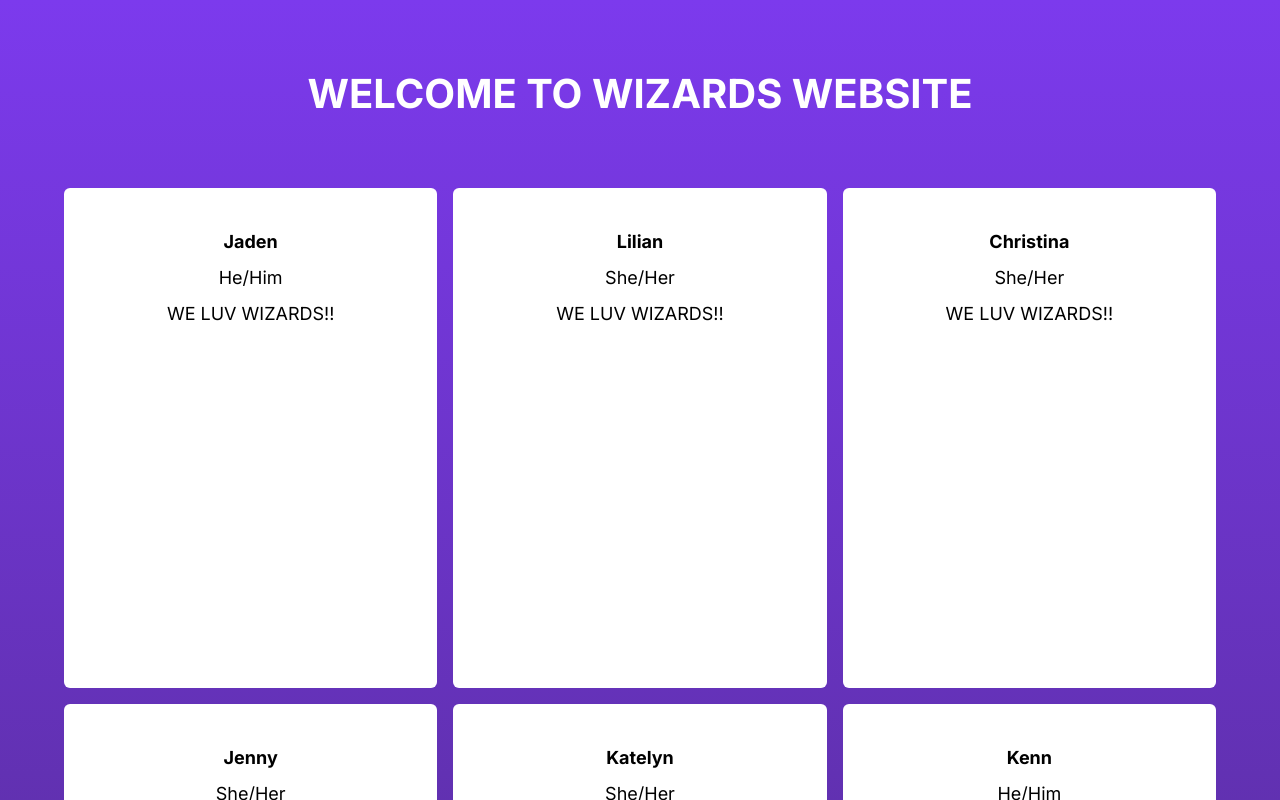
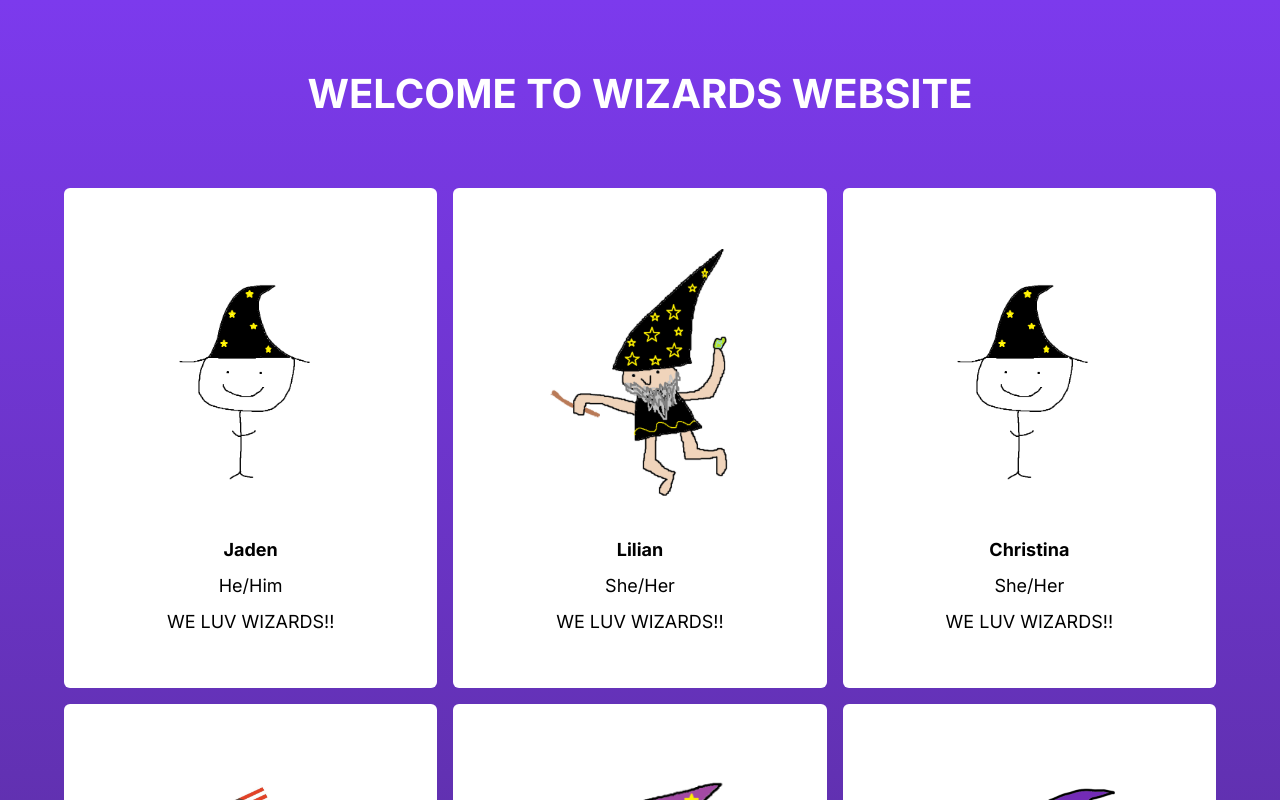
Before and after one commit to joshiosimoe/wizards-website, a Next.js app: page / in a window 1280 px wide. Shown: the top 800 px of the page. Built offline with nearby package versions, Linux system fonts and the light colour scheme.

Commit message:
Added Images Back

```diff
--- a/src/app/components/WizardCards.tsx
+++ b/src/app/components/WizardCards.tsx
@@ -5,14 +5,14 @@ import Image from "next/image"
 const WizardCards = (props:any) => {
     return(
         <div className="bg-white h-[500px] rounded-md flex flex-col items-center p-10 gap-2 text-lg text-wrap">
-            {/* <div className="grid place-items-center h-[300px]">
+            <div className="grid place-items-center h-[300px]">
                 <Image
                 src={props.wizardURL}
                 alt={`${props.firstName}'s Wizard`}
                 width={200}
                 height={200}
                 />
-            </div> */}
+            </div>
             <div className="font-bold">
                 <span>{props.firstName}</span>
             </div>
```
